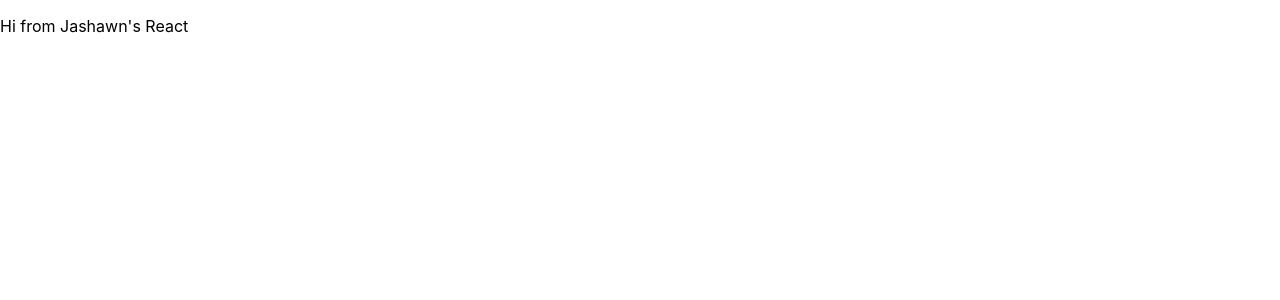
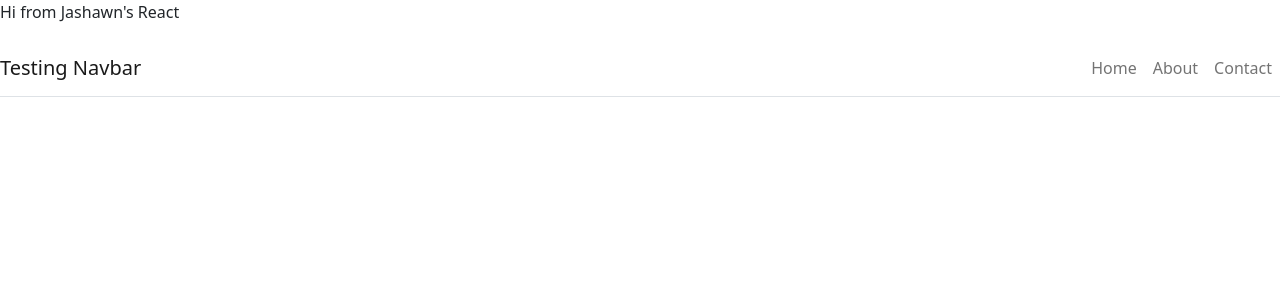
Before and after one commit to Jashawns/myreactportfolio, a React (Create React App) app: page / in a window 1280 px wide. Shown: the top 300 px of the page. Built offline with nearby package versions, Linux system fonts and the light colour scheme.

Commit message:
component

```diff
--- a/src/App.js
+++ b/src/App.js
@@ -1,7 +1,12 @@
 import React from 'react';
 import {BrowserRouter as Router, Route, Link } from 'react-router-dom';
 import Container from 'react-bootstrap/Container';
+import Navbar from 'react-bootstrap/Navbar';
 import './App.css';
+import NavbarCollapse from 'react-bootstrap/esm/NavbarCollapse';
+import NavbarBrand from 'react-bootstrap/NavbarBrand';
+import Nav from 'react-bootstrap/Nav'
+
 // navbar
 class App extends React.Component {
   constructor(props) {
@@ -30,9 +35,23 @@
   render() {
     return (
         <Router>
-          <Container fluid={true}>
+          <Container className="p-0" fluid={true}>
             <p>Hi from Jashawn's React</p>
+          <Navbar className="border-bottom" bg="transparent" expand="lg">
+            <Navbar.Brand>Testing Navbar</Navbar.Brand>
 
+            <Navbar.Toggle className="border-0" aria-controls="navbar-toggle" />
+            <Navbar.Collapse id="navbar-toggle">
+            {/* react router */}
+              <Nav className="ms-auto">
+
+                <Link className="nav-link" to="/">Home</Link>
+                <Link className="nav-link" to="/about">About</Link>
+                <Link className="nav-link" to="/contact">Contact</Link>
+
+              </Nav>
+            </Navbar.Collapse>
+            </Navbar>
           </Container>
         </Router>
 
--- a/src/index.js
+++ b/src/index.js
@@ -2,16 +2,16 @@
 import ReactDOM from 'react-dom';
 import './index.css';
 import App from './App';
+// import * as serviceWorker from './serviceWorker';
+import 'bootstrap/dist/css/bootstrap.css';
 import reportWebVitals from './reportWebVitals'
 
 ReactDOM.render(
-  <React.StrictMode>
-    <App />
-  </React.StrictMode>,
-  document.getElementById('root')
+  <App />, document.getElementById('root')
 );
 
 // If you want to start measuring performance in your app, pass a function
 // to log results (for example: reportWebVitals(console.log))
 // or send to an analytics endpoint. Learn more: https://bit.ly/CRA-vitals
 reportWebVitals();
+// serviceWorker.unregister();
```
Also changed, not shown: src/components/Footer.js (added, +15 -0 lines).
